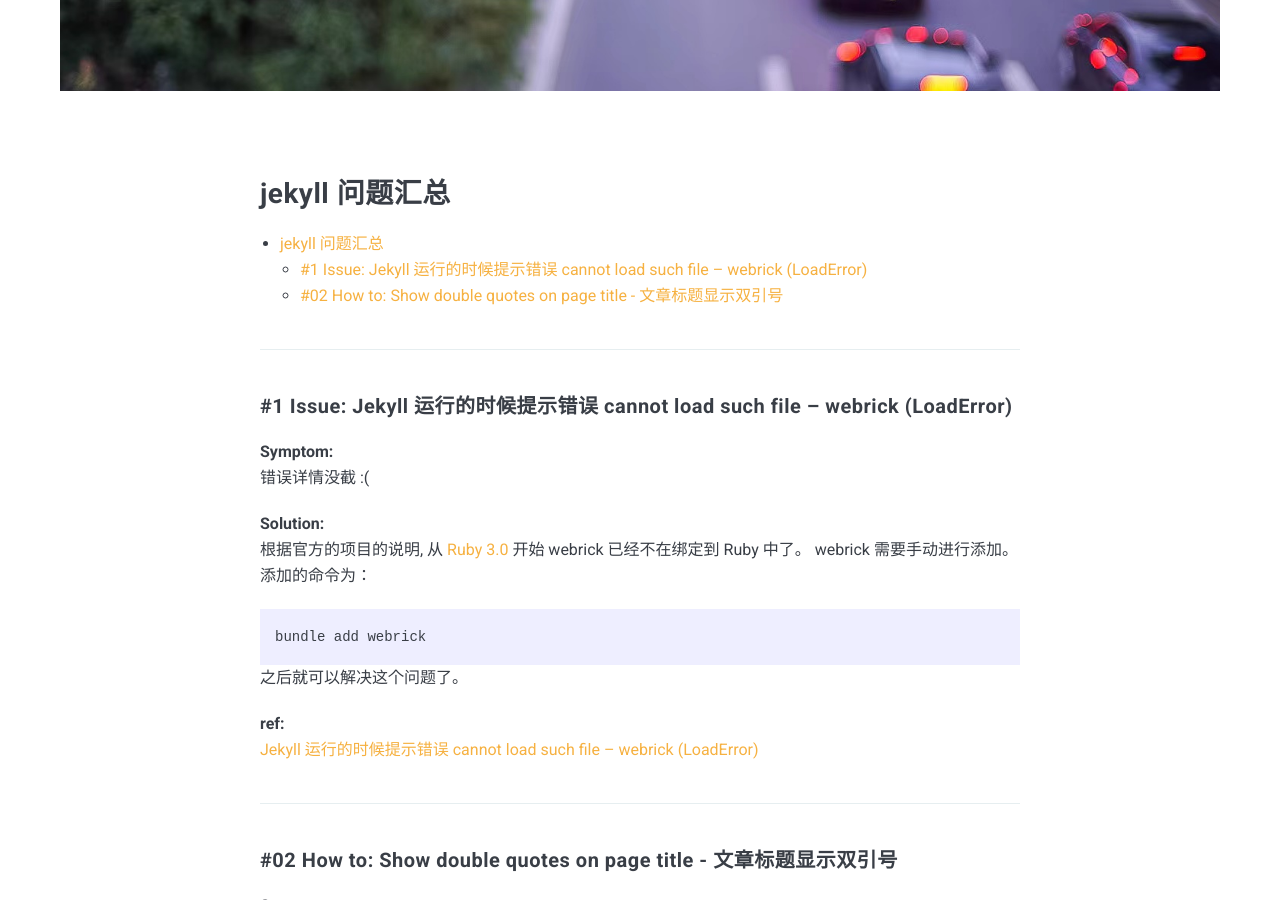
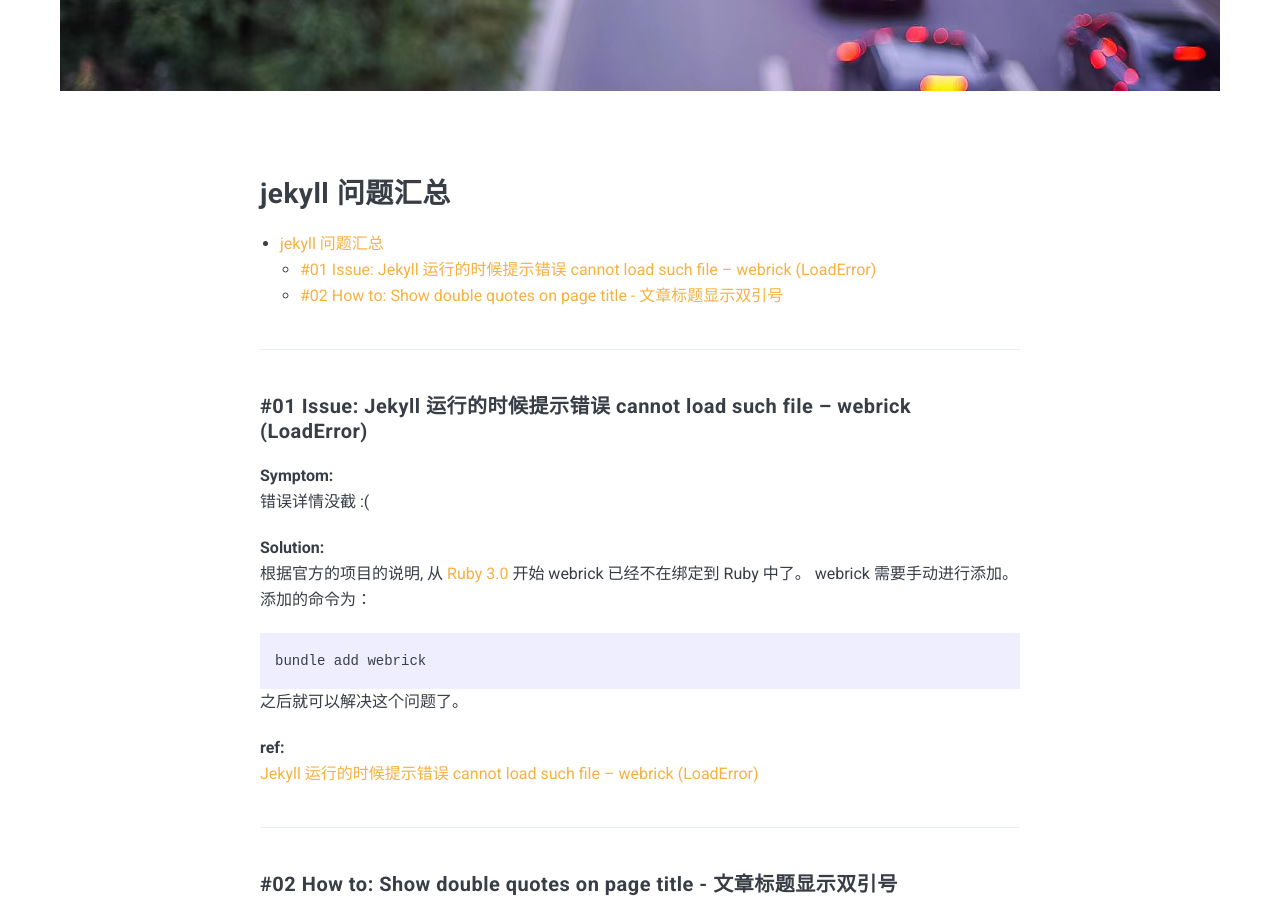
Before and after one commit to YeohsCode/YeohsCode.github.io, a Jekyll site: the page built from _posts/2022-08-18-jekyll-issue-collection.markdown, in a window 1280 px wide and 900 px high, scrolled down 882 px. Built offline with Jekyll 4.4.1, drawn with Linux system fonts in a browser that asks for light colours; nearby versions of some CDN libraries; comment, search, counter and statistics services are not loaded.

Commit message:
content update

```diff
--- a/_posts/2022-08-18-jekyll-issue-collection.markdown
+++ b/_posts/2022-08-18-jekyll-issue-collection.markdown
@@ -10,13 +10,13 @@ jekyll 问题汇总
 --------------------
 
 - [jekyll 问题汇总](#jekyll-问题汇总)
-    - [#1 Issue: Jekyll 运行的时候提示错误 cannot load such file -- webrick (LoadError)](#1-issue-jekyll-运行的时候提示错误-cannot-load-such-file----webrick-loaderror)
+    - [#01 Issue: Jekyll 运行的时候提示错误 cannot load such file -- webrick (LoadError)](#01-issue-jekyll-运行的时候提示错误-cannot-load-such-file----webrick-loaderror)
     - [#02 How to: Show double quotes on page title - 文章标题显示双引号](#02-how-to-show-double-quotes-on-page-title---文章标题显示双引号)
 
 
 
 ---
-#### #1 Issue: Jekyll 运行的时候提示错误 cannot load such file -- webrick (LoadError)
+#### #01 Issue: Jekyll 运行的时候提示错误 cannot load such file -- webrick (LoadError)
 **Symptom:**
 错误详情没截 :(
 
```
